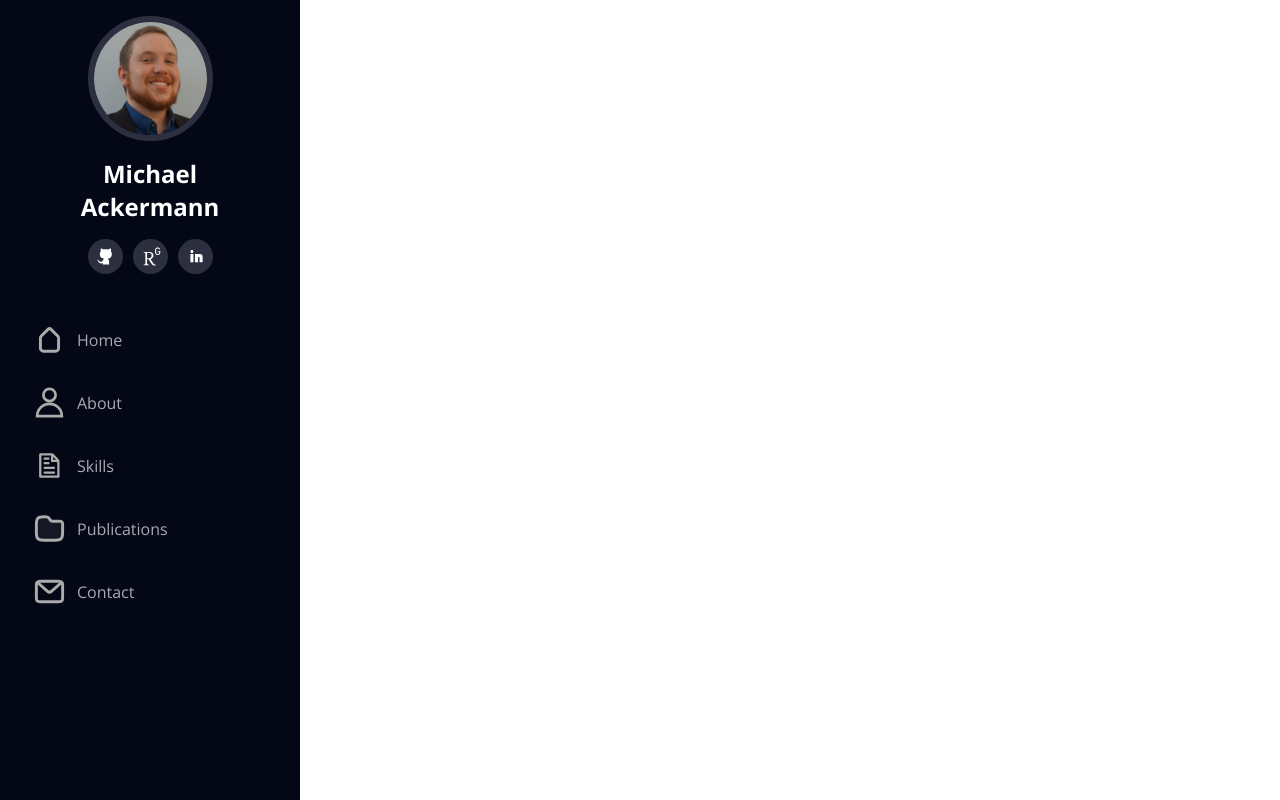
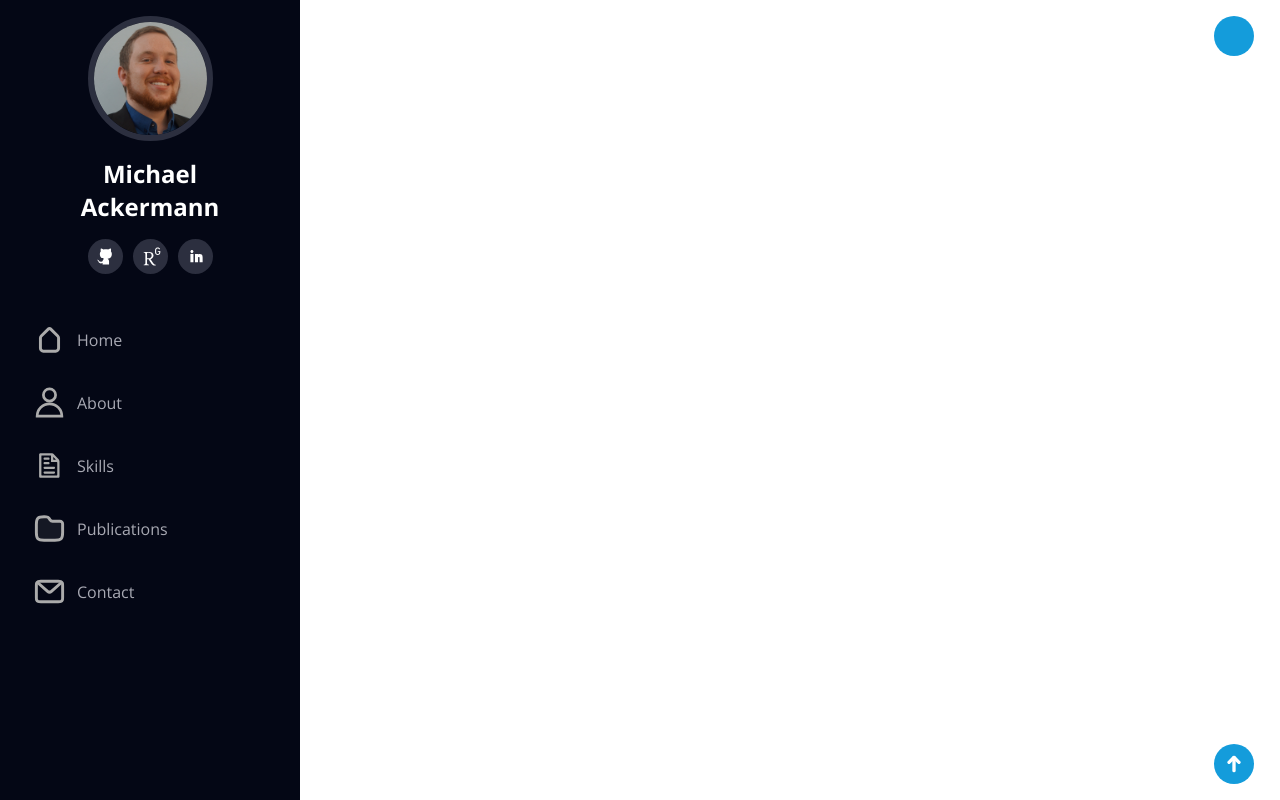
Before and after one commit to LucianoDLima/Michael-Ackermann-portfolio, a React (Vite) app: page / in a window 1280 px wide. Built offline with nearby package versions, Linux system fonts and the light colour scheme.

Commit message:
added the menu button and backtotop button, still in progress

```diff
--- a/src/App.tsx
+++ b/src/App.tsx
@@ -1,12 +1,22 @@
 import { useState } from 'react'
 import Navbar from './pages/Navbar/Navbar'
+import OverlayButton from './components/OverlayButton/OverlayButton'
+import ArrowIcon from './assets/images/arrow-icon.svg'
 
 function App() {
+  const [isNavbarHidden, setIsNavbarHidden] = useState(false)
+
+  const hideNavigationBar = (): void => {
+    setIsNavbarHidden(prevState => !prevState)
+  }
 
   return (
-    <div className="App">
-      <Navbar />
-    </div>
+    <>
+      <OverlayButton btnType='menu-button' onClick={() => hideNavigationBar()}/>
+      <OverlayButton btnType={`back-to-top visible`} icon={ArrowIcon}/>
+
+      <Navbar navBarHide={isNavbarHidden ? 'hide' : ''}/>
+    </>
   )
 }
 
--- /dev/null
+++ b/src/components/OverlayButton/OverlayButton.tsx
@@ -0,0 +1,21 @@
+import React, { MouseEventHandler } from 'react';
+
+interface OverlayButtonProps {
+  btnType: string
+  onClick?: MouseEventHandler
+  icon?: string
+}
+
+const OverlayButton = ({ btnType, onClick, icon }: OverlayButtonProps) => {
+  return (
+    <button
+      className={`overlay-button  ${btnType}`}
+      onClick={onClick}
+      tabIndex={0}
+    >
+      <img className='moveUpDown' src={icon}/>
+    </button>
+  );
+};
+
+export default OverlayButton;
--- /dev/null
+++ b/src/components/OverlayButton/overlayButton.scss
@@ -0,0 +1,42 @@
+@use '../../styleVariables/_color' as *;
+@use '../../styleVariables/_animation' as *;
+
+// General button style
+.overlay-button {
+  position: absolute;
+  right: 2%;
+  width: 40px;
+  height: 40px;
+  border-radius: 50%;
+  background-color: map-get($ui-colors, 'accent');
+  border: none;
+  cursor: pointer;
+}
+
+// The top hamburguer button that hides the navigation bar on the left
+.menu-button {
+  top: 2%;
+}
+
+// The bottom button pointing up that takes you back to the top
+.back-to-top {
+  bottom: 2%;
+  visibility: hidden;
+  opacity: 0;
+  transition: map-get($speed, 'medium-fast');
+
+  &.visible {
+    visibility: visible;
+    opacity: 1;
+  }
+
+  img {
+    max-width: 100%;
+  }
+
+  &:hover {
+    img.moveUpDown {
+      animation: moveUpDown 2000ms infinite ease-out;
+    }
+  }
+}
--- a/src/main.css
+++ b/src/main.css
@@ -13,6 +13,17 @@ body {
   font-family: "open sans";
 }
 
+@keyframes moveUpDown {
+  0% {
+    transform: translateY(0);
+  }
+  50% {
+    transform: translateY(-5px);
+  }
+  100% {
+    transform: translateY(0);
+  }
+}
 .profile {
   padding-top: 1rem;
   display: flex;
@@ -105,6 +116,42 @@ header {
   padding-inline: 2rem;
   overflow-y: auto;
   z-index: 10;
+  transition: 350ms;
+}
+header.hide {
+  transform: translateX(-18.75rem);
+}
+
+.overlay-button {
+  position: absolute;
+  right: 2%;
+  width: 40px;
+  height: 40px;
+  border-radius: 50%;
+  background-color: hsl(199deg, 83%, 47%);
+  border: none;
+  cursor: pointer;
+}
+
+.menu-button {
+  top: 2%;
+}
+
+.back-to-top {
+  bottom: 2%;
+  visibility: hidden;
+  opacity: 0;
+  transition: 350ms;
+}
+.back-to-top.visible {
+  visibility: visible;
+  opacity: 1;
+}
+.back-to-top img {
+  max-width: 100%;
+}
+.back-to-top:hover img.moveUpDown {
+  animation: moveUpDown 2000ms infinite ease-out;
 }
 
 /*# sourceMappingURL=main.css.map */
--- a/src/main.scss
+++ b/src/main.scss
@@ -1,3 +1,4 @@
 @use './styleVariables/_font';
 @use './styleVariables/_reset';
 @use './pages/Navbar/_navbar';
+@use './components/OverlayButton/overlayButton.scss';
--- a/src/pages/Navbar/Navbar.tsx
+++ b/src/pages/Navbar/Navbar.tsx
@@ -3,10 +3,13 @@ import ProfileContainer from '../../components/ProfileContainer/ProfileContainer
 import NavigationItems from '../../components/NavigationItems/NavigationItems'
 import SocialMedias from '../../components/SocialMedias/SocialMedias'
 
+interface NavigationProps {
+  navBarHide: string
+}
 
-const Navbar = () => {
+const Navbar = ({navBarHide}: NavigationProps) => {
   return (
-    <header>
+    <header className={navBarHide}>
       <ProfileContainer />
       <SocialMedias />
       <NavigationItems />
--- a/src/pages/Navbar/__navbar.scss
+++ b/src/pages/Navbar/__navbar.scss
@@ -1,5 +1,6 @@
 @use '../../styleVariables/_spacing' as *;
 @use '../../styleVariables/_color' as *;
+@use '../../styleVariables/_animation' as *;
 @forward '../../components/ProfileContainer/_profileContainer';
 @forward '../../components/NavigationItems/_navigationItems';
 @forward '../../components/SocialMedias/_socialMedias';
@@ -13,4 +14,9 @@ header {
   padding-inline: map-get($min-gaps, '900' );
   overflow-y: auto;
   z-index: 10;
+  transition: map-get($speed, 'medium-fast');
+
+  &.hide {
+    transform: translateX(-18.75rem);
+  }
 }
```
Also changed, not shown: src/styleVariables/__animation.scss (+14 -1 lines), 1 other file (tests, documents, lock files or other folders).
